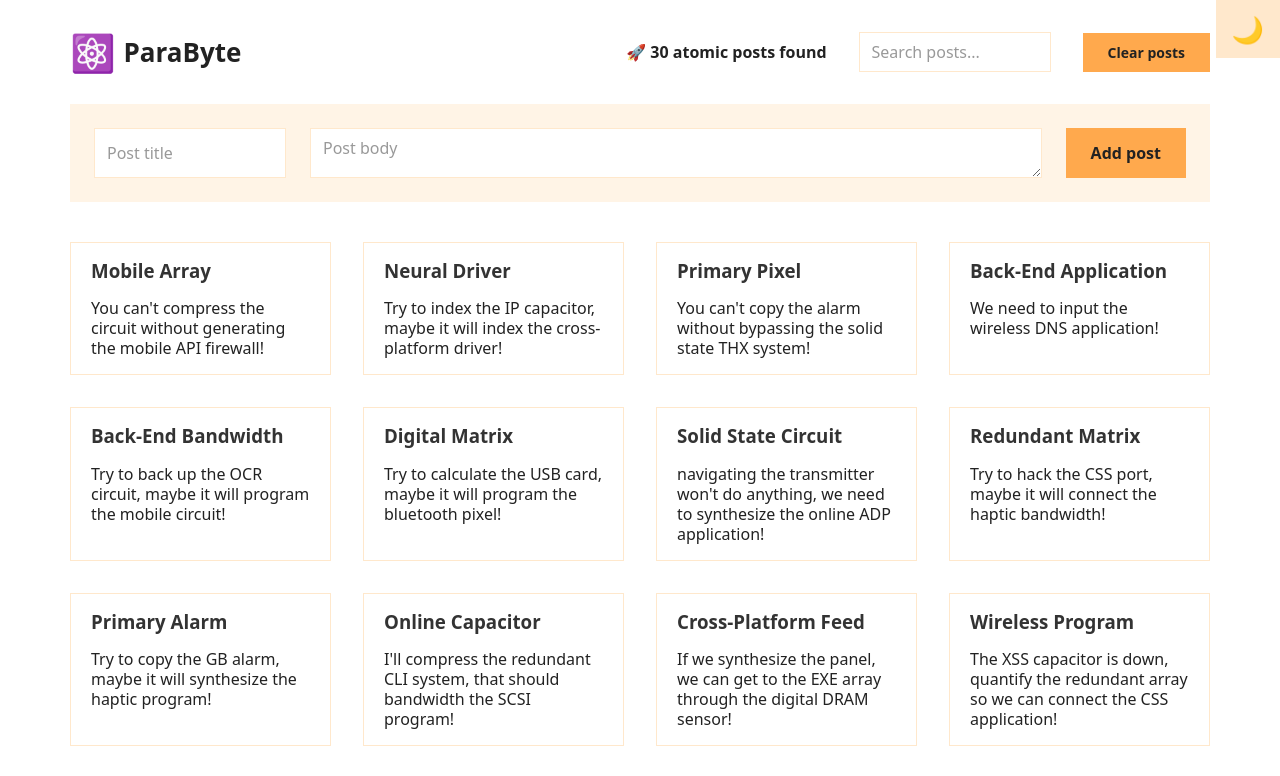
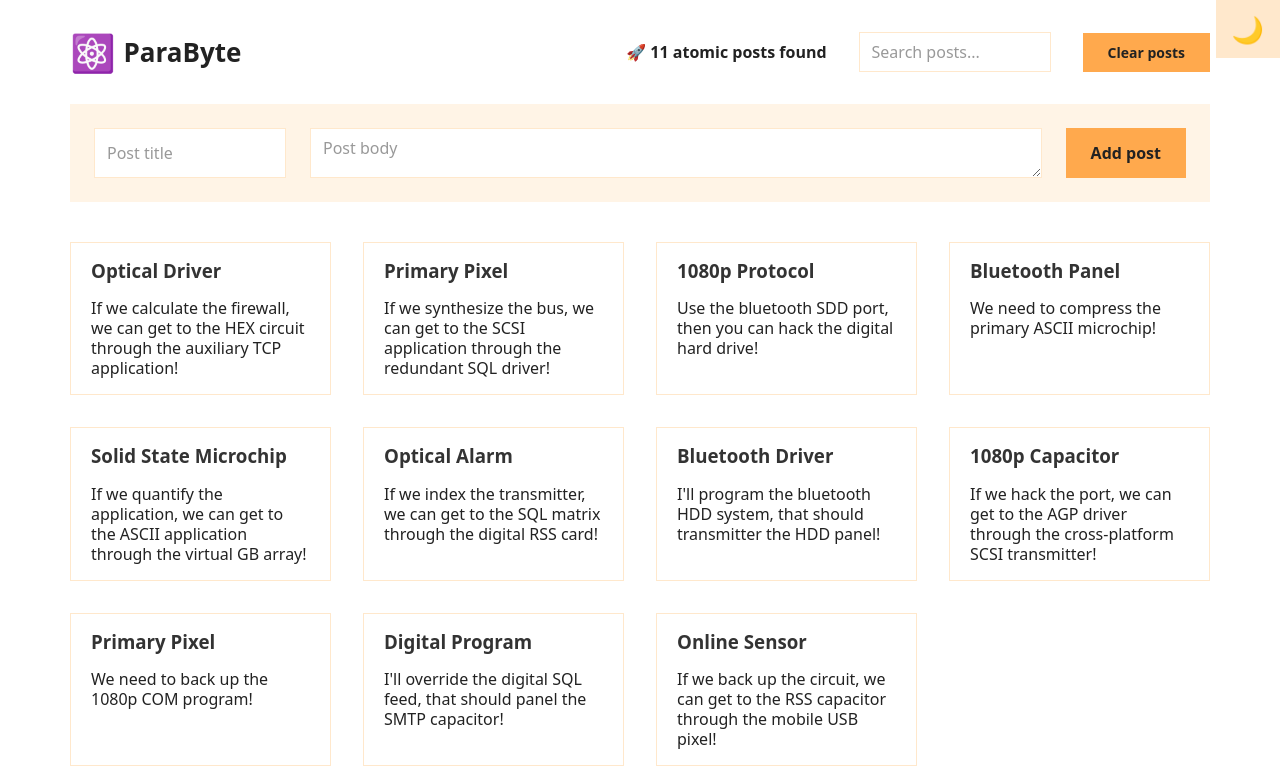
Before and after one commit to Sandesh567/Blog-Website, a React (Create React App) app: page / in a window 1280 px wide. Shown: the top 776 px of the page. Built offline with nearby package versions, Linux system fonts and the light colour scheme.

Commit message:
Reducing the length of posts.

```diff
--- a/src/PostContext.js
+++ b/src/PostContext.js
@@ -19,7 +19,8 @@ const PostContext = createContext();
 
 function PostProvider({ children }) {
     const [posts, setPosts] = useState(() =>
-        Array.from({ length: 30 }, () => createRandomPost())
+        // length of posts
+        Array.from({ length: 11 }, () => createRandomPost())
     );
     const [searchQuery, setSearchQuery] = useState("");
 
```
